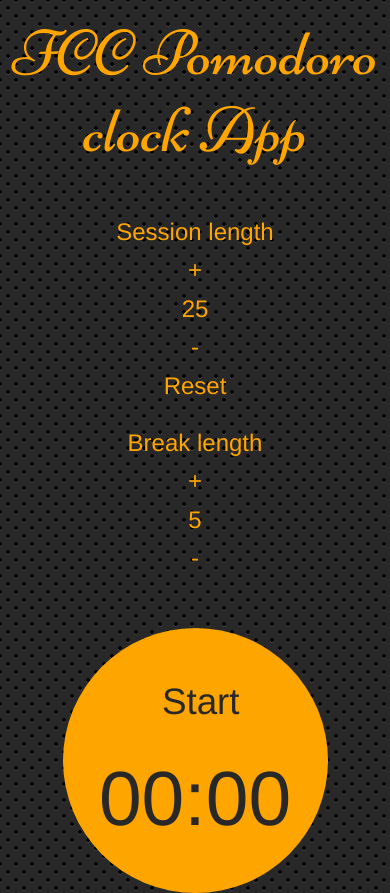
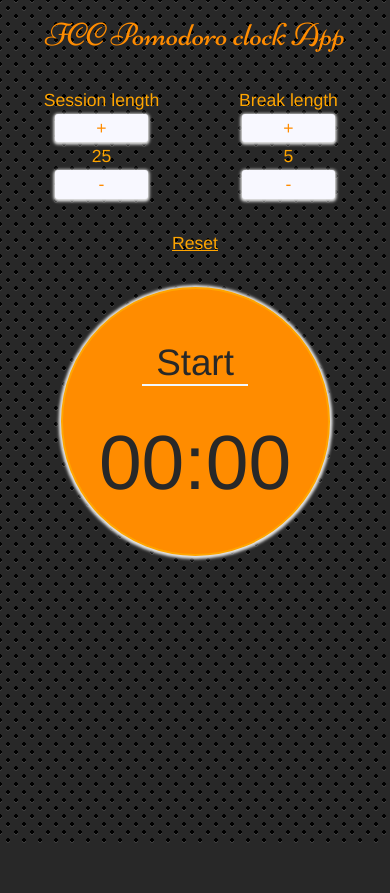
Before and after one commit to Zerelt/Pomodoro_App, a website: page src/index.html in a window 390 px wide. After the commit the page ends 844 px from the top, so only its background shows below. Drawn offline with Linux system fonts and the light colour scheme.

Commit message:
added shadows; positioning in media-queries

```diff
--- a/src/script.js
+++ b/src/script.js
@@ -51,6 +51,21 @@
     }
   });
 
+  $("#mainDisplay").on('mousedown',function(){
+    $('#displayBox').css({
+      'border':'1px solid orange',
+      'box-shadow':'0px 0px 2px 1.5px #e4e4e4'
+    });
+  });
+  $("#mainDisplay").on('mouseup',function(){
+    $("#mainDisplay").css('display','none');
+    $('#mainTimer').addClass('mainTimerOn');
+    $('#displayBox').css({
+      'border':'2px solid orange',
+      'box-shadow':'0px 0.5px 3px 2.5px #e9e9e9'
+    });
+  });
+
   //Reset everything
   $("#reset").click(function() {
     StopCount();
@@ -58,6 +73,8 @@
     brk = 5;
     $("#sessionDisplay").html(study);
     $("#breakDisplay").html(brk);
+    $("#mainTimer").removeClass('mainTimerOn');
+    $("#mainDisplay").css('display','block');
 
   });
 
--- a/src/style.css
+++ b/src/style.css
@@ -1,99 +1,162 @@
+* {
+    user-select: none;
+}
+
 #body {
-  /*min-width:190px;*/
-  text-align:center;
-  font-family:Helvetica, sans;
+    text-align: center;
+    font-family: Helvetica, sans;
     /*
   background from :
   http://lea.verou.me/css3patterns/#carbon-fibre
   */
-  background:
-radial-gradient(black 15%, transparent 16%) 0 0,
-radial-gradient(black 15%, transparent 16%) 8px 8px,
-radial-gradient(rgba(255,255,255,.1) 15%, transparent 20%) 0 1px,
-radial-gradient(rgba(255,255,255,.1) 15%, transparent 20%) 8px 9px;
-background-color:#282828;
-background-size:16px 16px;
+    background: radial-gradient(black 15%, transparent 16%) 0 0, radial-gradient(black 15%, transparent 16%) 8px 8px, radial-gradient(rgba(255, 255, 255, .1) 15%, transparent 20%) 0 1px, radial-gradient(rgba(255, 255, 255, .1) 15%, transparent 20%) 8px 9px;
+    background-color: #282828;
+    background-size: 16px 16px;
 }
 
 p {
-  margin-top:55px;
-  font-size:4em;
-  font-family:Niconne;
-  color:orange;
+    margin-top: 55px;
+    font-size: 4em;
+    font-family: Niconne;
+    color: darkorange;
 }
 
 #buttonBox {
-  margin-top:-20px;
+    margin-top: -20px;
 }
 
 #sessionBox, #reset, #breakBox {
-  display:inline-block;
-  line-height:1.6;
-  background-color:;
-  font-size:1.5em;
-  color:orange;
+    display: inline-block;
+    line-height: 1.6;
+    font-size: 1.5em;
+    color: darkorange;
+}
+
+#reset {
+    text-decoration: underline;
+}
+
+#sessionPlus, #sessionMinus, #breakPlus, #breakMinus {
+    background-color: #f8f8ff;
+    color: darkorange;
+    width: 50%;
+    border-radius: 3px;
+    margin-left: auto;
+    margin-right: auto;
+    box-shadow: 0px 1px 3px 1.5px #e9e9e9;
+}
+
+#sessionPlus:active, #sessionMinus:active, #breakPlus:active, #breakMinus:active {
+    background-color: darkorange;
+    color: aliceblue;
+    box-shadow: 0px 0px 2px 1.5px #e4e4e4;
 }
 
 #sessionPlus, #sessionMinus, #breakPlus, #breakMinus, #reset, #mainDisplay:hover {
-  cursor:pointer
+    cursor: pointer;
 }
 
 #reset {
-  vertical-align:top;
-/*   padding-top:36px; */
-  padding:48px 35px 19px 35px;
-  background-color:;
+    vertical-align: top;
+    padding: 48px 35px 19px 35px;
 }
 
 #displayBox {
-  left:17px; /*added 17px here to get the Start word aligned with the Reset word; without this it's not perfectly aligned ( due to the Session word being a bit too long); it's barely noticeable and an acceptable solution to give a more pleasant user experience with the impression of everything being aligned*/
-  right:0;
-  margin-left:auto;
-  margin-right:auto;
-  text-align:center;
-  min-width:265px;
-  min-height:265px;
-  width:25vw;
-  height:25vw;
-  border-radius:100%;
-  background-color:orange;
-  margin:50px auto auto;
-  position:absolute;
-  color:#282828;
+    left: 17px;
+    /*added 17px here to get the Start word aligned
+    with the Reset word; without this it's not perfectly
+    aligned ( due to the Session word being a bit too long);
+    */
+    right: 0;
+    position: relative;
+    margin-left: auto;
+    margin-right: auto;
+    text-align: center;
+    min-width: 265px;
+    min-height: 265px;
+    width: 25vw;
+    height: 25vw;
+    border-radius: 100%;
+    background-color: darkorange;
+    margin: 50px auto;
+    position: absolute;
+    color: #282828;
+    border: 2px solid orange;
+    box-shadow: 0px 0.5px 3px 2.5px #e9e9e9;
 }
 
-#mainDisplay{
-  margin-top:20%;
-  margin-left:auto;
-  margin-right:auto;
-  margin-bottom:12%;
-  height:auto;
-  width:25%;
-  font-size:2.3em;
-  /*padding:18% 0 10px 0px;*/
-  /*background-color:red;*/
+#mainDisplay:active, #mainDisplay:active+#mainTimer {
+    color: aliceblue;
+}
+
+#mainDisplay {
+    margin-top: 20%;
+    margin-left: auto;
+    margin-right: auto;
+    margin-bottom: 12%;
+    height: auto;
+    width: 40%;
+    max-width: 135px;
+    font-size: 2.3em;
+    border-bottom: 2px solid aliceblue;
 }
 
 #mainTimer {
-  font-size:4.8em;
+    font-size: 4.8em;
 }
 
-@media (max-width: 470px) {
-  p{
-    margin-top:15px;
+.mainTimerOn {
+    color: aliceblue;
+    position: absolute;
+    height: 8vmin;
+    width: auto;
+    top: 0;
+    bottom: 0;
+    left: 0;
+    right: 0;
+    margin: auto;
+    line-height: 8vmin;
+}
+
+@media (max-width: 768px) {
+    p {
+        margin-top: 15px;
+        font-size: 2em;
+    }
+    #buttonBox {
+        width: 100%;
+        margin: 0;
+        padding: 0;
+        position: relative;
     }
     #sessionBox, #reset, #breakBox {
-  display:block;
-  line-height:1.6;
-  background-color:;
-  font-size:1.5em;
-  color:orange;
+        display: inline-block;
+        width: 50%;
+        margin: auto;
+        line-height: 1.6;
+        background-color: ;
+        font-size: 1.1em;
+        color: orange;
     }
-  #reset{
-    padding-top:0;
+    #sessionBox {
+        width: 50%;
+        margin: 0;
+        float: left;
     }
-  #displayBox{
-    margin-bottom:80px;
-    left:0px; /*removed the extra 17px I added for when the window width is over 470px, so it's perfectly centered*/
+    #breakBox {
+        position: absolute;
+        margin: 0;
+        top: 0;
+        left: 50%;
+    }
+    #reset {
+        padding: 30px;
+    }
+    #displayBox {
+        /*margin-top:200px;*/
+        margin-top: 0px;
+        margin-bottom: 80px;
+        left: 0px;
+        /*removed the extra 17px I added for when the window width is over 470px, so it's perfectly centered*/
     }
 }
```
Lines whose indentation alone changed are shown as unchanged.
